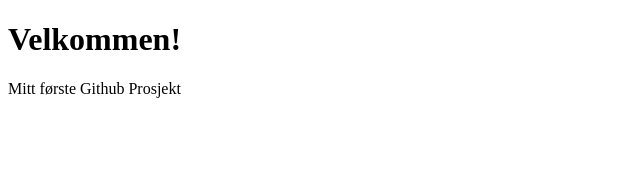
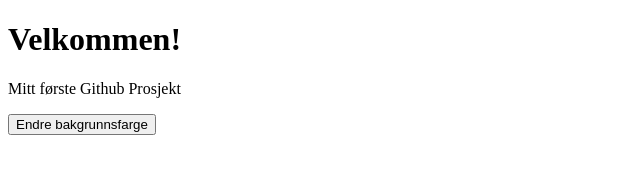
Before and after one commit to rasmusgraver/GitProsjekt1, a plain HTML site: page index.html in a window 1280 px wide. Shown: the whole page, without its empty margins (0-640 px from the left). Drawn offline with Linux system fonts and the light colour scheme.

Commit message:
Tilfeldig bakgrunnsfarge
Fixed issue #1

```diff
--- a/index.html
+++ b/index.html
@@ -8,5 +8,8 @@
 <body>
     <h1>Velkommen!</h1>
     <p>Mitt første Github Prosjekt</p>
+    <button onclick="endreFarge()">Endre bakgrunnsfarge</button>
+
+    <script src="project.js"></script>
 </body>
 </html>
--- /dev/null
+++ b/project.js
@@ -0,0 +1,9 @@
+// Endre bakgrunnsfargen til en tilfeldig farge
+function endreFarge() {
+    let tilfFarge = Math.floor(Math.random()*16777216).toString(16)
+    // Fargen skal være på 6 tegn. Legg til 0'ere i starten av den om den er for kort:
+    tilfFarge = tilfFarge.padStart(6, "0")
+    tilfFarge = "#" + tilfFarge
+    console.log("Tilfeldig fargekode: " + tilfFarge)
+    document.body.style.backgroundColor = tilfFarge
+}
```
